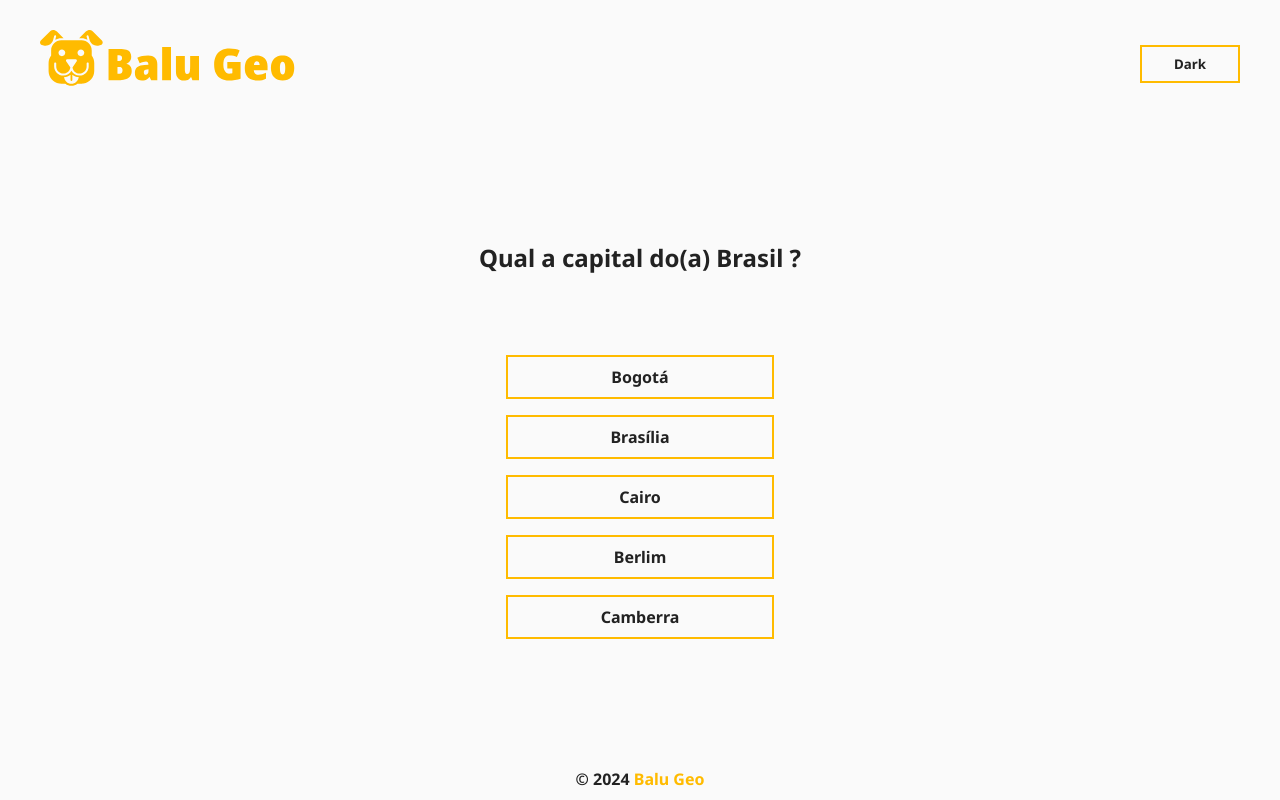
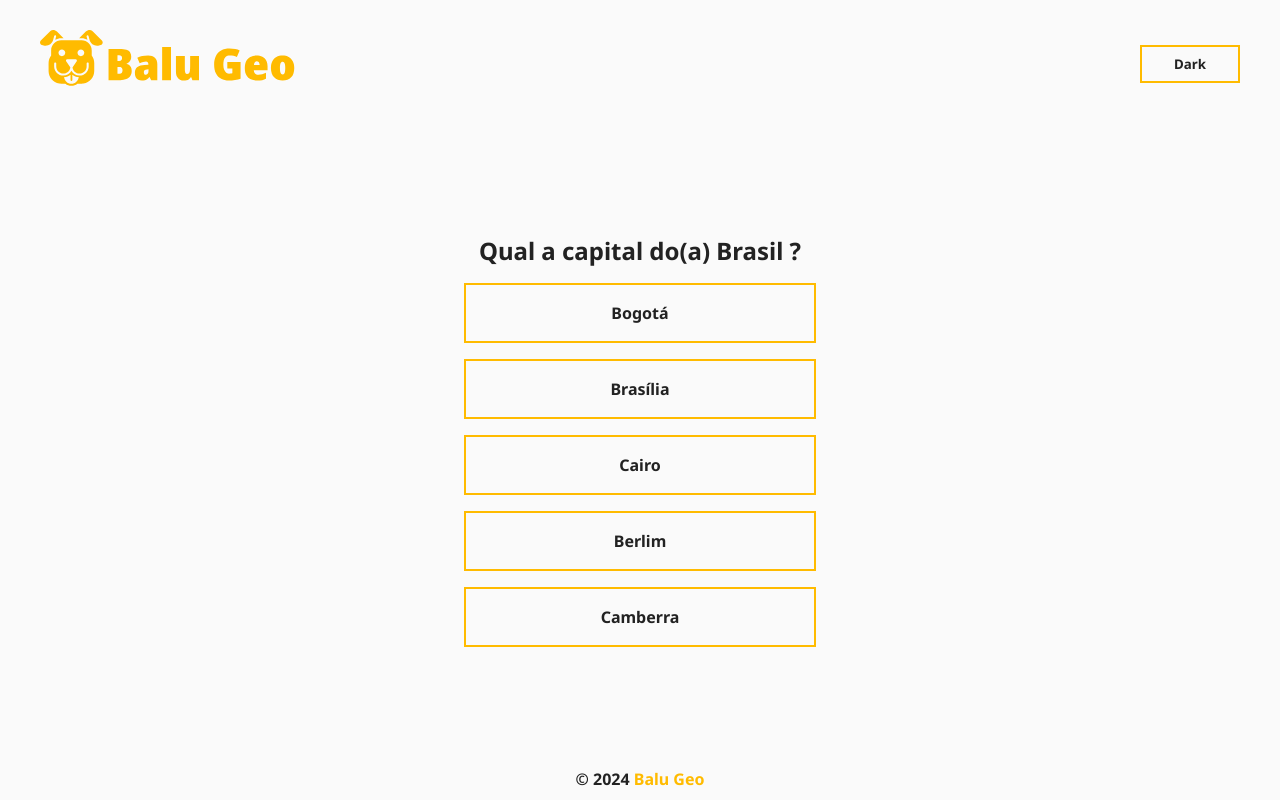
Before and after one commit to roberttmello/balu-geo, a Vue app: page / in a window 1280 px wide. Built offline with nearby package versions, Linux system fonts and the light colour scheme.

Commit message:
Edit MainContent component

```diff
--- a/src/components/MainContent.vue
+++ b/src/components/MainContent.vue
@@ -13,8 +13,8 @@ const currentCountryCapitalsOptions = ref([
 </script>
 
 <template>
-  <h2>Qual a capital do(a) {{ currentCountryName }} ?</h2>
   <main>
+    <h2>Qual a capital do(a) {{ currentCountryName }} ?</h2>
     <ul class="listCountry">
       <li v-for="capital in currentCountryCapitalsOptions" :key="capital.id" class="listCountryItem">
         {{ capital.name }}
@@ -26,17 +26,17 @@ const currentCountryCapitalsOptions = ref([
 <style scoped>
 h2 {
   text-align: center;
+  margin-bottom: 16px;
 }
 
 main {
   display: grid;
   place-content: center;
-  margin-top: -32px;
 }
 
 .listCountryItem {
-  width: 256px;
-  height: 32px;
+  width: 340px;
+  height: 48px;
   border: 2px solid var(--primary-color);
   margin-bottom: 16px;
   padding: 4px;
```
